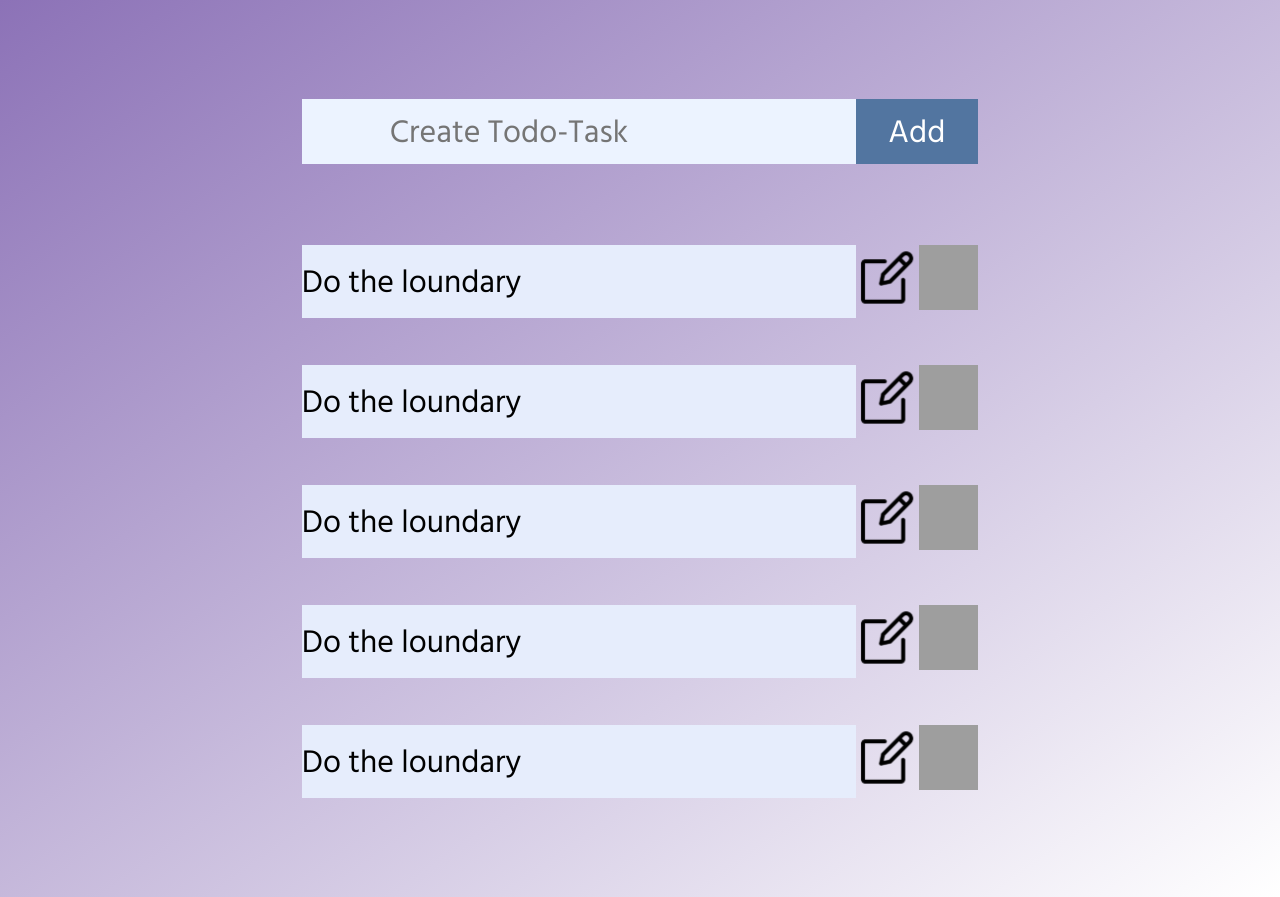
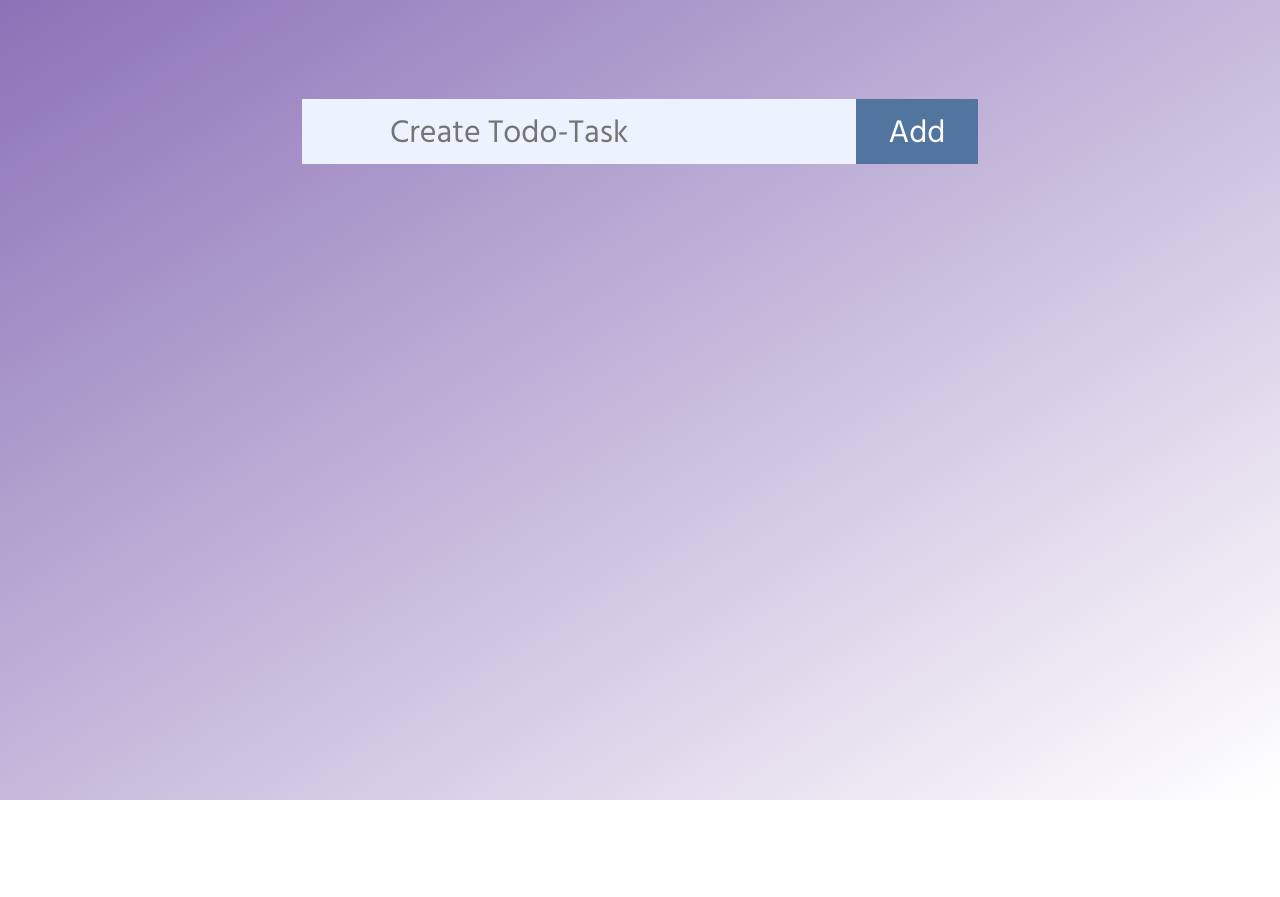
Before and after one commit to mnadolny8991/mnadolny-laba-react, a Next.js app in the folder homeworks/react-hooks/: page / in a window 1280 px wide. After the commit the page ends 800 px from the top, so only its background shows below. Built offline with nearby package versions, Linux system fonts and the light colour scheme; grey boxes are pictures that could not be loaded.

Commit message:
feat: add task addition

```diff
--- a/homeworks/react-hooks/src/pages/index.tsx
+++ b/homeworks/react-hooks/src/pages/index.tsx
@@ -18,27 +18,31 @@ export default function Home() {
 }
 
 function TodoApp() {
+  const [tasks, setTasks] = useState(new Array<string>());
+
+  function handleTaskSubmit(taskDescription: string) {
+    setTasks([taskDescription, ...tasks]);
+  }
+
   return (
     <main className={styles['main']}>
       <div className={styles['task-manager']}>
-        <TaskForm />
+        <TaskForm onTaskSubmit={(desc: string) => handleTaskSubmit(desc)}/>
         <ul className={styles['task-list']}>
-          <li><Task taskDescription="Do the loundary"/></li>
-          <li><Task taskDescription="Do the loundary"/></li>
-          <li><Task taskDescription="Do the loundary"/></li>
-          <li><Task taskDescription="Do the loundary"/></li>
-          <li><Task taskDescription="Do the loundary"/></li>
+          {tasks.map(t => <Task taskDescription={t} />)}
         </ul>
       </div>
     </main>
   );
 }
 
-function TaskForm() {
+function TaskForm({ onTaskSubmit }: { onTaskSubmit: (desc: string) => void }) {
   const [task, setTask] = useState('');
 
   function handleSubmit(e: FormEvent<HTMLFormElement>) {
     e.preventDefault();
+    onTaskSubmit(task);
+    setTask('');
   }
 
   return (
--- a/homeworks/react-hooks/src/styles/Home.module.css
+++ b/homeworks/react-hooks/src/styles/Home.module.css
@@ -32,6 +32,7 @@
 .task {
   display: flex;
   width: 676.38px;
+  height: 65px;
 }
 
 .task__input {
@@ -39,6 +40,7 @@
   flex-grow: 1;
   font-size: 32px;
   background-color: #ECF3FF;
+  text-align: center;
 }
 
 .task__input:disabled {
```
